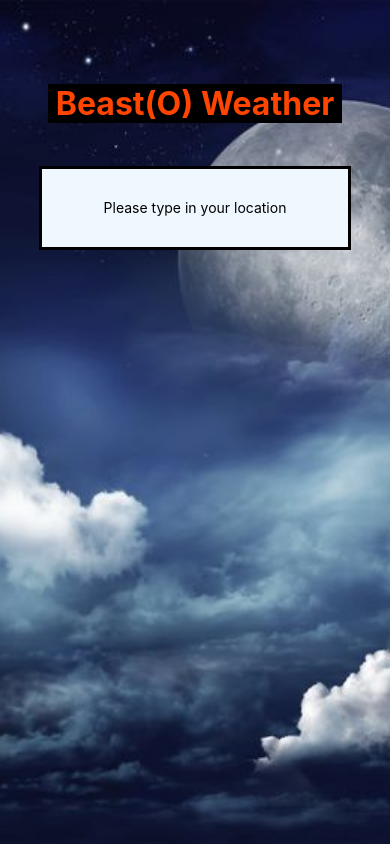
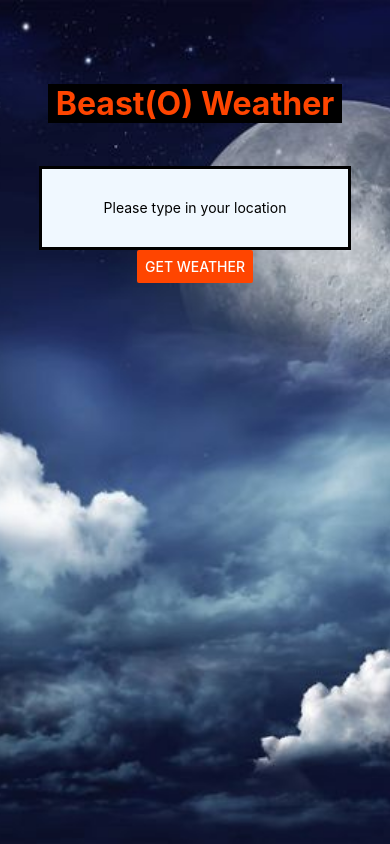
Before and after one commit to KudahShambare/weather-app, a React Native app: screen / in a window 390 px wide. Built offline with nearby package versions, Linux system fonts and the light colour scheme.

Commit message:
Get weather info button now working
Its printing result in the console

```diff
--- a/App.js
+++ b/App.js
@@ -1,52 +1,89 @@
-import { StatusBar } from 'expo-status-bar';
-import { StyleSheet, Text, View } from 'react-native';
-import { ImageBackground, TextInput } from 'react-native-web';
+import React, { useState, useEffect } from "react";
+import { StatusBar } from "expo-status-bar";
+import { StyleSheet, Text, View } from "react-native";
+import { Button, ImageBackground, TextInput } from "react-native-web";
 import background from "./Images/background.jpeg";
+
 export default function App() {
+  const [userLocation, setUserLocation] = useState("");
+  const [weather, setWeather] = useState();
+
+  let location;
+  //get user location
+
+  const getUserLocation=(val)=>{
+    location=val;
+    console.log(location);
+
+
+  }
+  //fetch weather data
+  const getWeatherInfo = () => {
+
+    if (location !== "") {
+
+      fetch(`https://weatherdbi.herokuapp.com/data/weather/${location}`)
+        .then((resp) => {
+          return resp.json();
+        })
+        .then((data) => {
+          console.log(data);
+          setWeather(data);
+          console.log(weather);
+        });
+    }
+    else{
+      console.log('no input');
+    }
+  };
+
   return (
     <View style={styles.container}>
-      <ImageBackground source={background}  style={styles.page}>
-      <Text style={styles.name}> Beast(O) Weather </Text>
-      <TextInput style={styles.location}
-      placeholder="Please type in your location"
-      />
+      <ImageBackground source={background} style={styles.page}>
+        <Text style={styles.name}> Beast(O) Weather </Text>
+        <TextInput
+          style={styles.location}
+          placeholder="Please type in your location"
 
-      <StatusBar style="auto" />
+         onChange={(e)=>{
+                            let userInput=e.target.value;
+          getUserLocation(userInput);
+         }}
+
+        />
+        <Button title="Get Weather" color="orangered" onPress={getWeatherInfo}>
+          Get Weather Information
+        </Button>
 
       </ImageBackground>
-
     </View>
   );
 }
 
 const styles = StyleSheet.create({
   container: {
+    alignItems: "center",
 
-
-    alignItems: 'center',
-
-    height:"100vh"
+    height: "100vh",
   },
-  location:{
-    border:"solid",
-    backgroundColor:'aliceblue',
-    height:'10vh',
-    width:'80%',
-    textAlign:'center',
-    marginTop:'5vh'
+  location: {
+    border: "solid",
+    backgroundColor: "aliceblue",
+    height: "10vh",
+    width: "80%",
+    textAlign: "center",
+    marginTop: "5vh",
   },
-  name:{
-    color:'orangered',
-    marginTop:'10vh',
-    fontWeight:"bold",
-    fontSize:'xx-large',
-    backgroundColor:'black'
+  name: {
+    color: "orangered",
+    marginTop: "10vh",
+    fontWeight: "bold",
+    fontSize: "xx-large",
+    backgroundColor: "black",
   },
-  page:{
-    width:"100vw",
-    alignItems: 'center',
-    height:"100vh"
-
-  }
-
+  page: {
+    width: "100vw",
+    alignItems: "center",
+    height: "100vh",
+  },
 });
```
